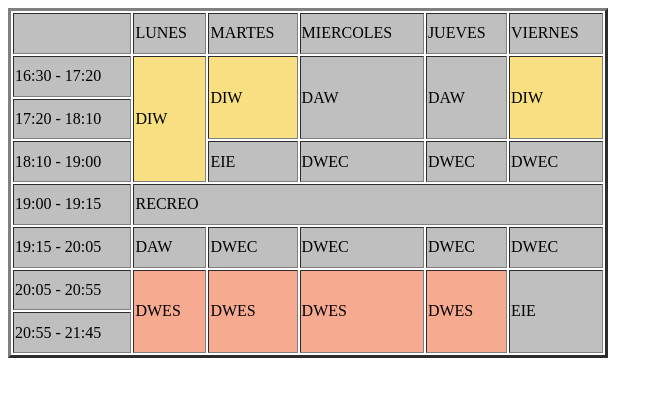
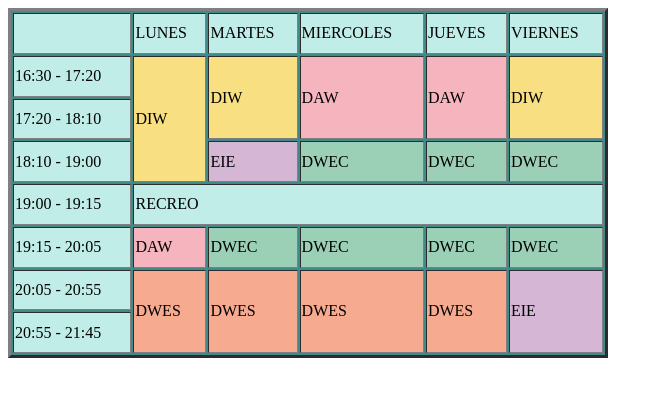
Before and after one commit to Anzeees/DIW, a plain HTML site: page TareaTablas/tablas.html in a window 1280 px wide. Shown: the whole page, without its empty margins (0-663 px from the left). Drawn offline with Linux system fonts and the light colour scheme.

Commit message:
primera actulizacion viernes

```diff
--- a/TareaTablas/tablas.html
+++ b/TareaTablas/tablas.html
@@ -9,18 +9,31 @@
             empty-cells: show;
             min-width: 600px;
             min-height: 350px;
+            background-color: rgb(65, 138, 138);
         }
 
         td {
-            background-color: rgb(191, 191, 191);
+            background-color: #c1ede8;
         }
 
-        #diw {
+        .diw {
             background-color: #f8df81;
         }
 
-        #dwes {
+        .dwes {
             background-color: #f6aa90;
+        }
+
+        .eie {
+            background-color: #d5b6d5;
+        }
+
+        .daw {
+            background-color: #f6b4bf;
+        }
+
+        .dwec {
+            background-color: #9bd0b7;
         }
     </style>
 </head>
@@ -36,21 +49,21 @@
     </tr>
     <tr>
         <td>16:30 - 17:20</td>
-        <td id="diw" rowspan="3">DIW</td>
-        <td id="diw" rowspan="2">DIW</td>
-        <td rowspan="2">DAW</td>
-        <td rowspan="2">DAW</td>
-        <td id="diw" rowspan="2">DIW</td>
+        <td class="diw" rowspan="3">DIW</td>
+        <td class="diw" rowspan="2">DIW</td>
+        <td class="daw" rowspan="2">DAW</td>
+        <td class="daw" rowspan="2">DAW</td>
+        <td class="diw" rowspan="2">DIW</td>
     </tr>
     <tr>
         <td>17:20 - 18:10</td>
     </tr>
     <tr>
         <td>18:10 - 19:00</td>
-        <td>EIE</td>
-        <td>DWEC</td>
-        <td>DWEC</td>
-        <td>DWEC</td>
+        <td class="eie">EIE</td>
+        <td class="dwec">DWEC</td>
+        <td class="dwec">DWEC</td>
+        <td class="dwec">DWEC</td>
     </tr>
     <tr>
         <td>19:00 - 19:15</td>
@@ -58,19 +71,19 @@
     </tr>
     <tr>
         <td>19:15 - 20:05</td>
-        <td>DAW</td>
-        <td>DWEC</td>
-        <td>DWEC</td>
-        <td>DWEC</td>
-        <td>DWEC</td>
+        <td class="daw">DAW</td>
+        <td class="dwec">DWEC</td>
+        <td class="dwec">DWEC</td>
+        <td class="dwec">DWEC</td>
+        <td class="dwec">DWEC</td>
     </tr>
     <tr>
         <td>20:05 - 20:55</td>
-        <td id="dwes" rowspan="2">DWES</td>
-        <td id="dwes" rowspan="2">DWES</td>
-        <td id="dwes" rowspan="2">DWES</td>
-        <td id="dwes"rowspan="2">DWES</td>
-        <td rowspan="2">EIE</td>
+        <td class="dwes" rowspan="2">DWES</td>
+        <td class="dwes" rowspan="2">DWES</td>
+        <td class="dwes" rowspan="2">DWES</td>
+        <td class="dwes"rowspan="2">DWES</td>
+        <td class="eie" rowspan="2">EIE</td>
     </tr>
     <tr>
         <td>20:55 - 21:45</td>
```
